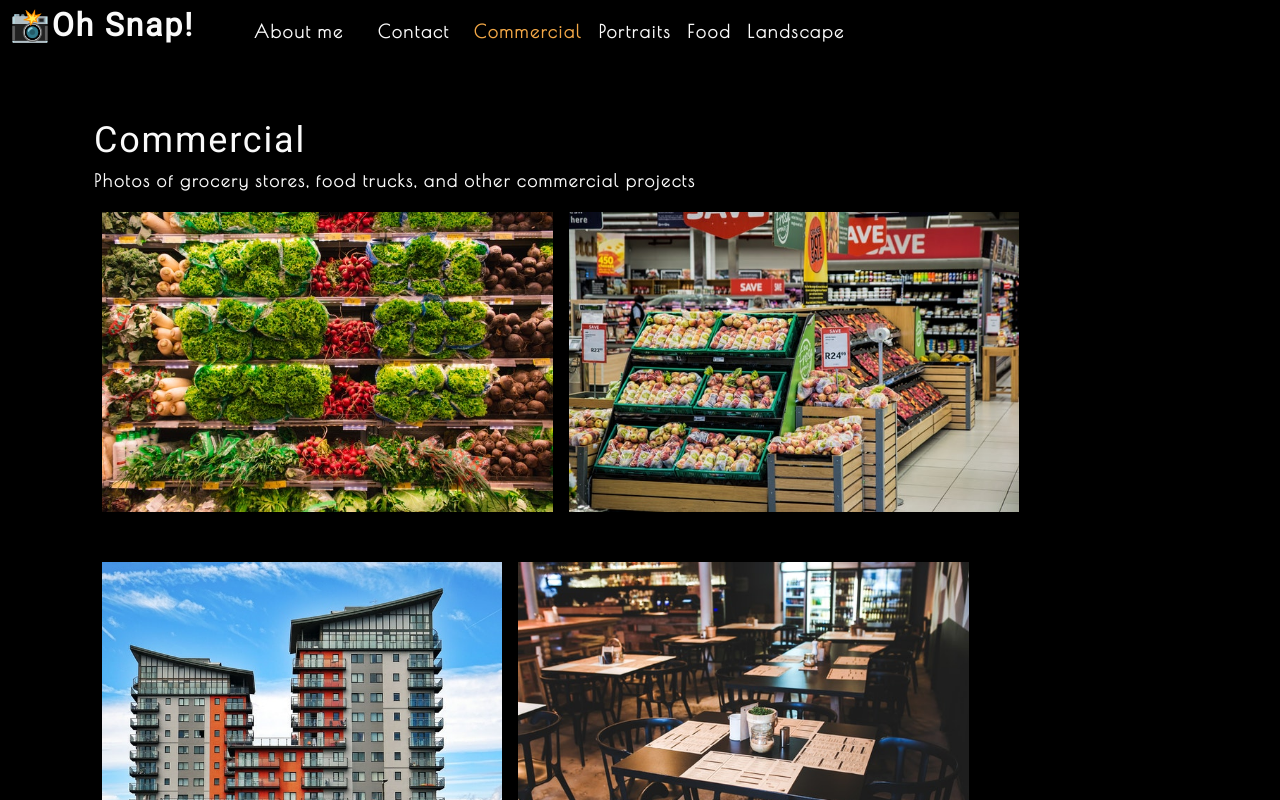
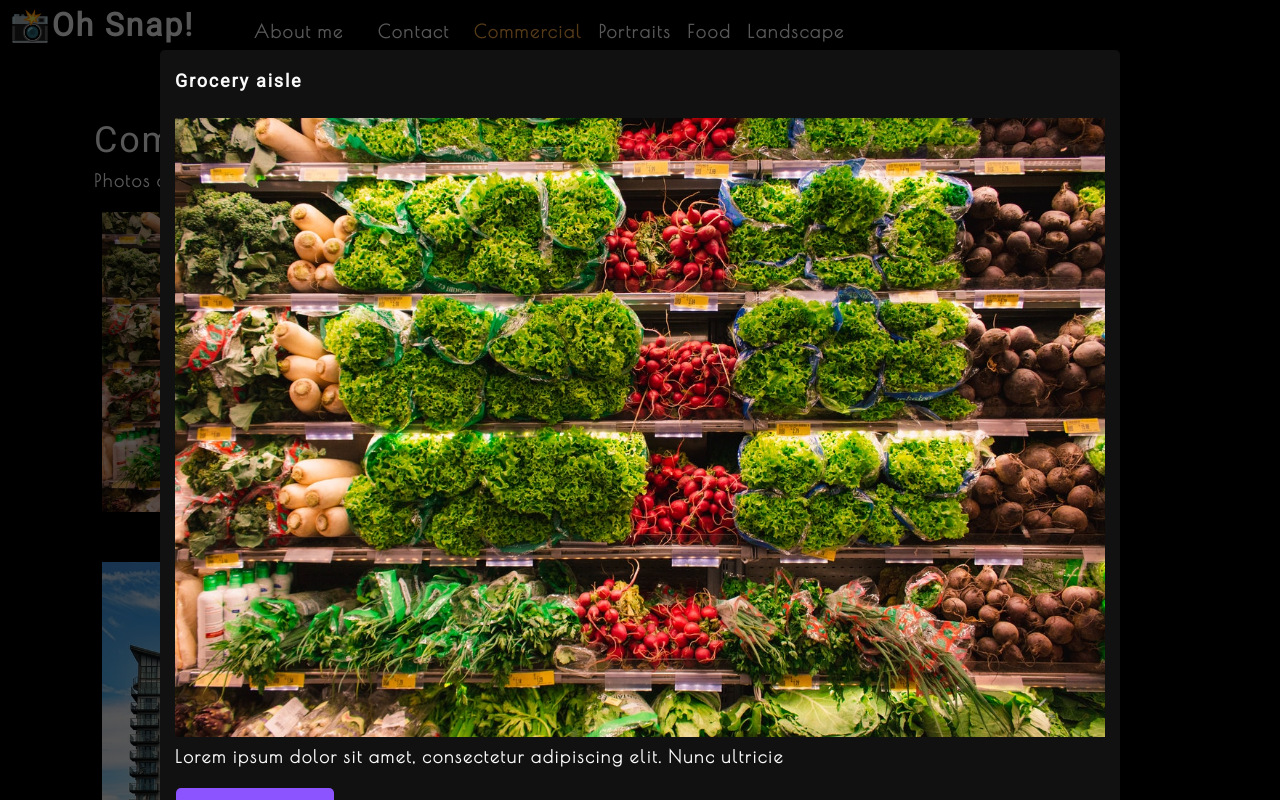
Before and after one commit to joe-white09/photo-port, a React (Create React App) app: page / in a window 1280 px wide. Both pictures are taken after a click on the picture 327 px from the left and 361 px from the top of the page. Shown: the top 800 px of the page. Built offline with nearby package versions, Linux system fonts and the light colour scheme.

Commit message:
photo modal renders with current photo

```diff
--- /dev/null
+++ b/src/components/Modal/index.js
@@ -0,0 +1,22 @@
+import React from "react";
+
+function Modal({currentPhoto}) {
+    const {name, category, description, index } = currentPhoto;
+
+    return (
+        <div className="modalBackdrop">
+            <div className="modalContainer">
+                <h3 className="modalTitle">{name}</h3>
+                <img src={require(`../../assets/large/${category}/${index}.jpg`).default} alt="current category" />
+                <p>
+                    {description}
+                </p>
+                <button type="button">
+                    Close this modal
+                </button>
+            </div>
+        </div>
+    );
+}
+
+export default Modal;
--- a/src/components/PhotoList/index.js
+++ b/src/components/PhotoList/index.js
@@ -1,6 +1,9 @@
 import React, { useState } from 'react';
+import Modal from '../Modal';
 
 const PhotoList = ({ category }) => {
+
+  const [isModalOpen, setIsModalOpen] = useState(false);
 
   const [photos] = useState([
     {
@@ -100,16 +103,24 @@
     },
   ]);
 
-  const currentPhotos = photos.filter((photo) => photo.category === category);
+  const currentPhotos = photos.filter((photo) => photo.category === category)
+  const [currentPhoto, setCurrentPhoto] = useState();
+
+  const toggleModal = (image, i) => {
+    setCurrentPhoto({...image, index: i})
+    setIsModalOpen(true);
+  }
 
   return (
     <div>
+      {isModalOpen && <Modal currentPhoto={currentPhoto}/>}
       <div className="flex-row">
         {currentPhotos.map((image, i) => (
           <img
             src={require(`../../assets/small/${category}/${i}.jpg`).default}
             alt={image.name}
             className="img-thumbnail mx-1"
+            onClick={() => toggleModal(image, i)}
             key={image.name}
           />
         ))}
```
